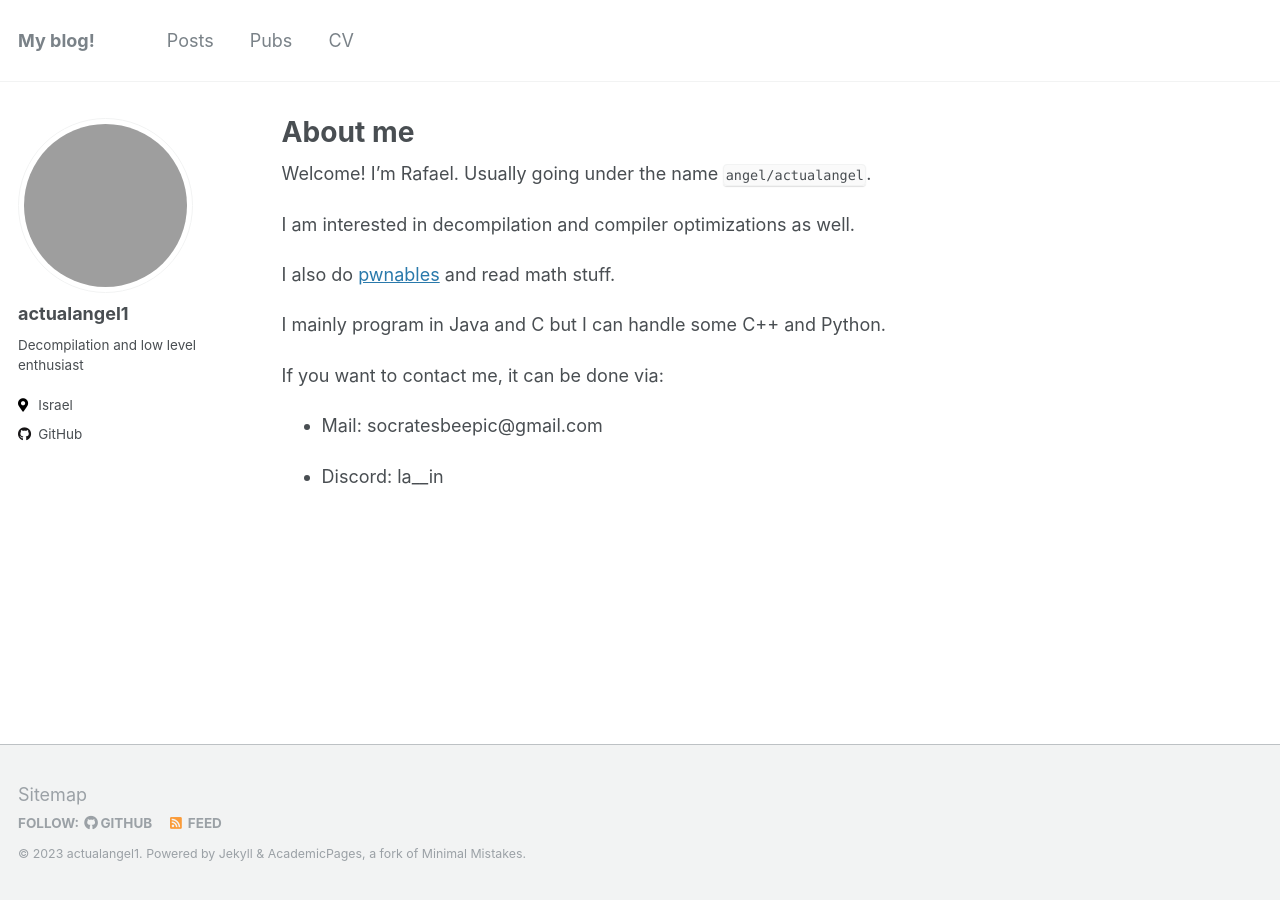
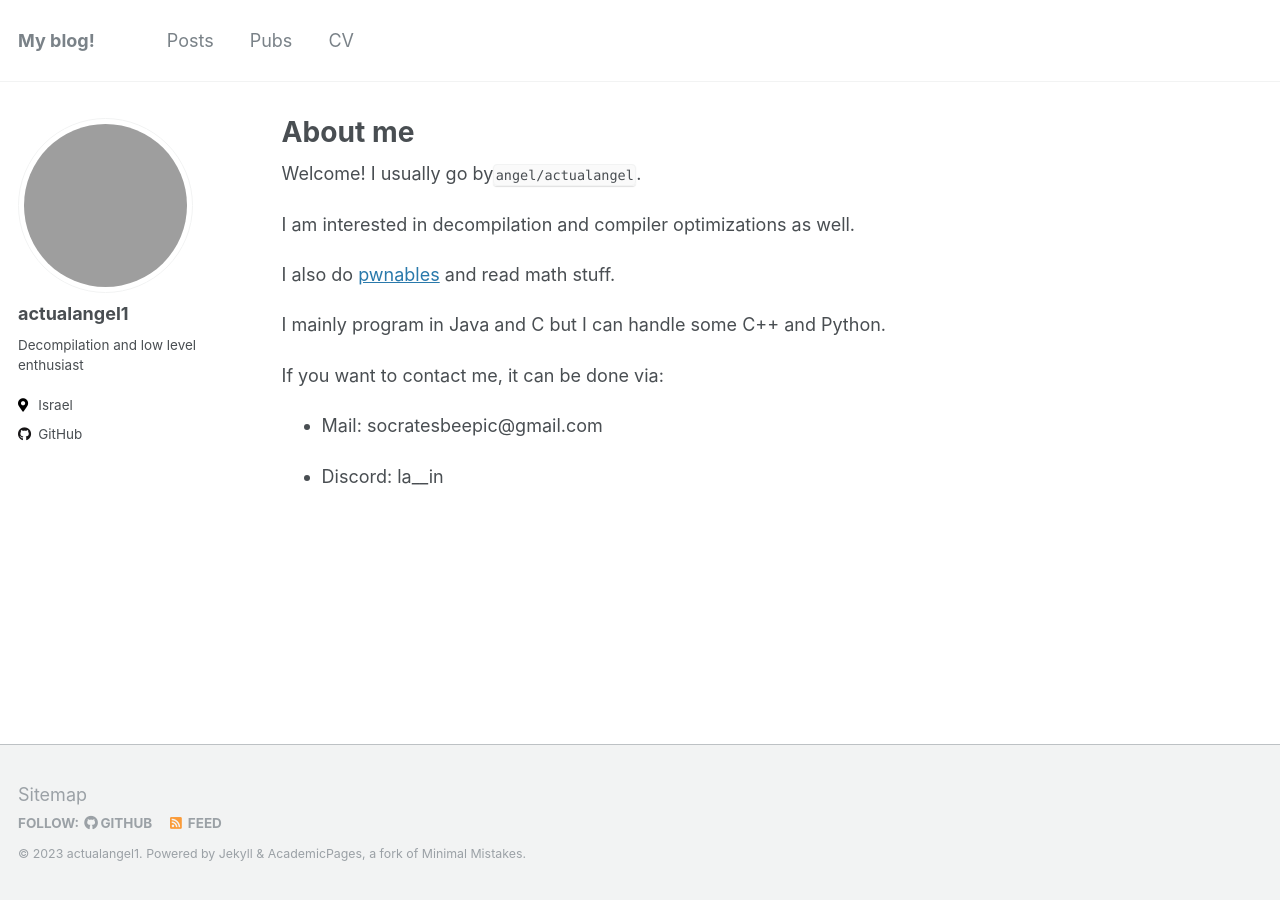
Before and after one commit to ActualAngel1/actualangel1.github.io, a Jekyll site: the page built from _pages/about.md, in a window 1280 px wide. Built offline with Jekyll 4.4.1, drawn with Linux system fonts in a browser that asks for light colours; grey boxes are pictures that could not be loaded.

Commit message:
Update about.md

````diff
--- a/_pages/about.md
+++ b/_pages/about.md
@@ -8,7 +8,7 @@ redirect_from:
   - /about.html
 ---
 
-Welcome! I'm Rafael. Usually going under the name ```angel/actualangel```.
+Welcome! I usually go by```angel/actualangel```.
 
 I am interested in decompilation and compiler optimizations as well.
 
````
